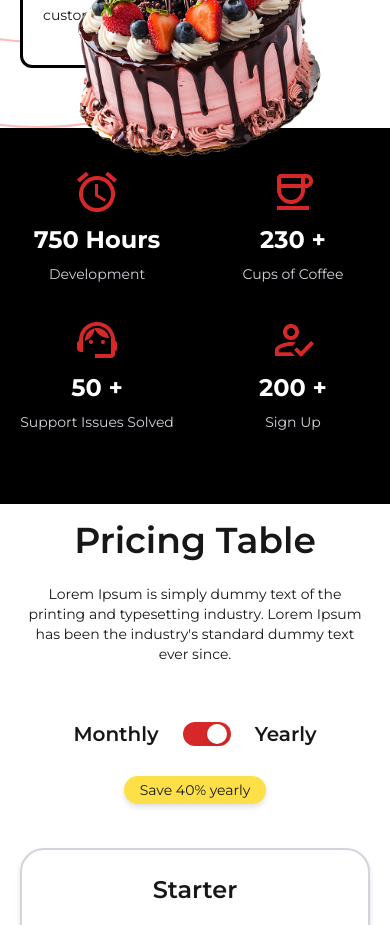
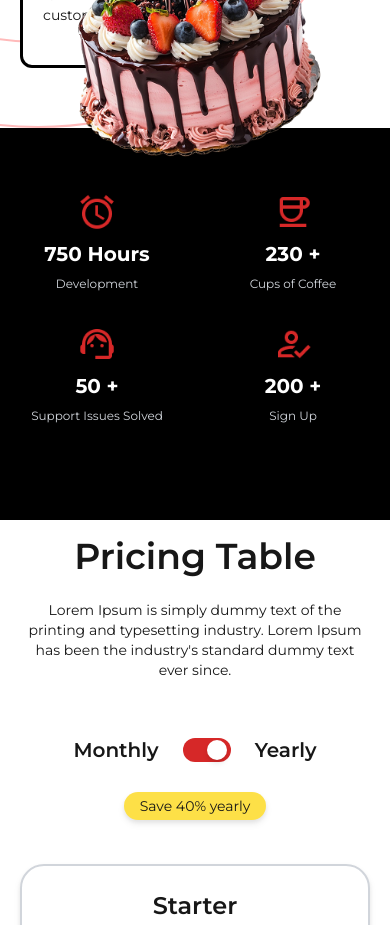
Before and after one commit to sudipblownfuse/spoontoo-dev, a Next.js app: page /cake-artists in a window 390 px wide. Shown: the part 8860-9785 px from the top of the page. Built offline with nearby package versions, Linux system fonts and the light colour scheme.

Commit message:
update info section

```diff
--- a/components/CakeArtistComponents/CakeArtistInfo.jsx
+++ b/components/CakeArtistComponents/CakeArtistInfo.jsx
@@ -35,13 +35,13 @@ const CakeArtistInfo = () => {
 
   return (
     <section className="w-full h-auto bg-black">
-      <div className="w-full width-container mx-auto px-5 sm:px-14 flex justify-between flex-wrap py-10">
+      <div className="w-full width-container mx-auto px-5 sm:px-14 flex justify-between flex-wrap py-16 lg:py-10">
         {data.map((item, index) => (
           <div
             key={index}
             className="w-[44%] lg:w-[24%] flex flex-col items-center justify-center mb-8 lg:mb-0"
           >
-            <Image src={item.img} alt={item.heading} />
+            <Image className="w-10 sm:w-auto" src={item.img} alt={item.heading} />
             {(() => {
               const ref = useRef(null);
               const isInView = useInView(ref, { once: true });
@@ -71,13 +71,13 @@ const CakeArtistInfo = () => {
               }, [isInView]);
 
               return (
-                <h4 ref={ref} className="text-white font-bold text-2xl lg:text-3xl py-2">
+                <h4 ref={ref} className="text-white font-bold text-xl sm:text-2xl lg:text-3xl py-2">
                   {index === 0 ? `${count} Hours` : `${count} +`}
                 </h4>
               );
             })()}
 
-            <h6 className=" text-gray-300 text-sm sm:text-base">
+            <h6 className=" text-gray-300 text-xs sm:text-sm md:text-base">
               {item.heading}
             </h6>
           </div>
```
